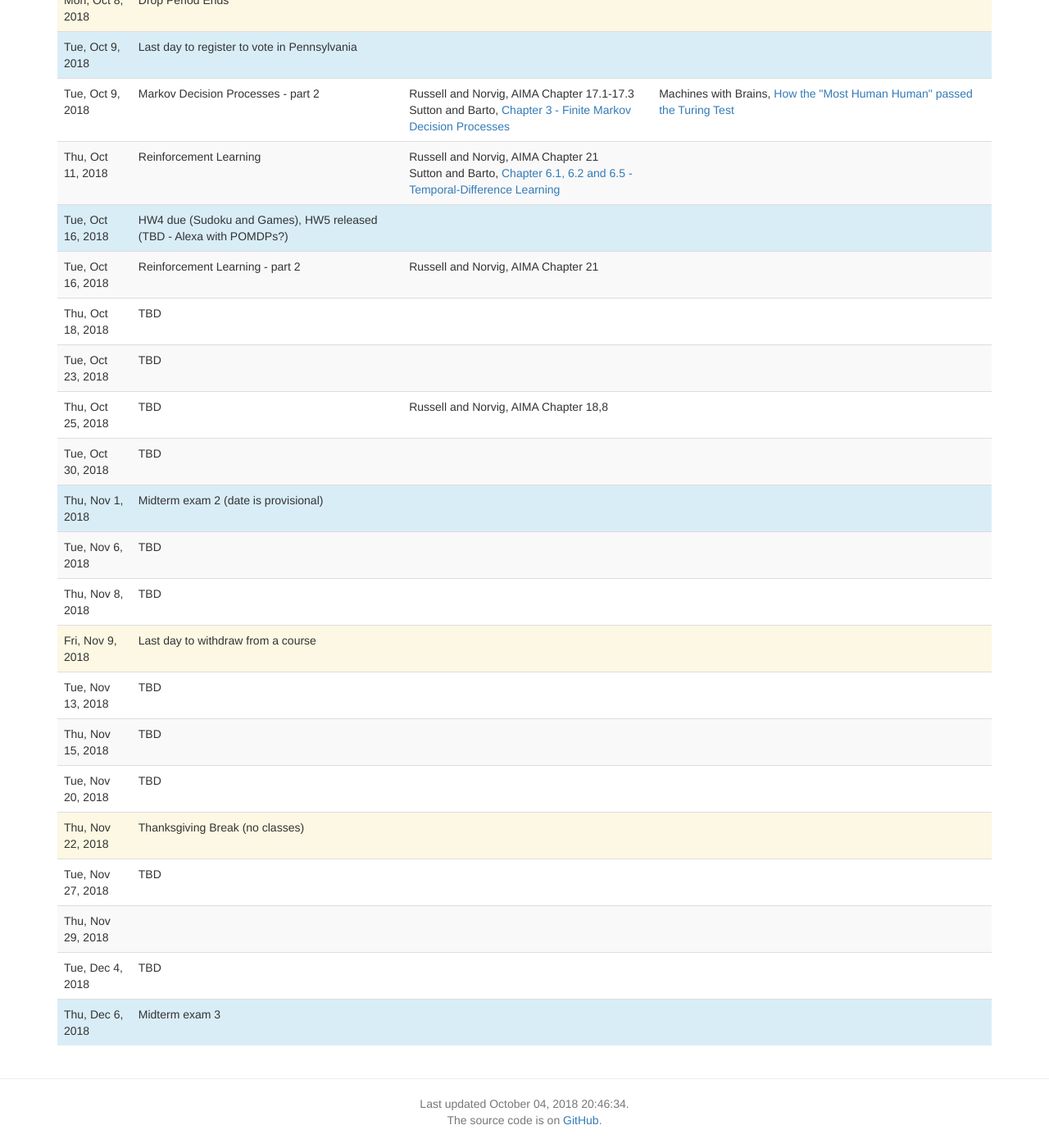
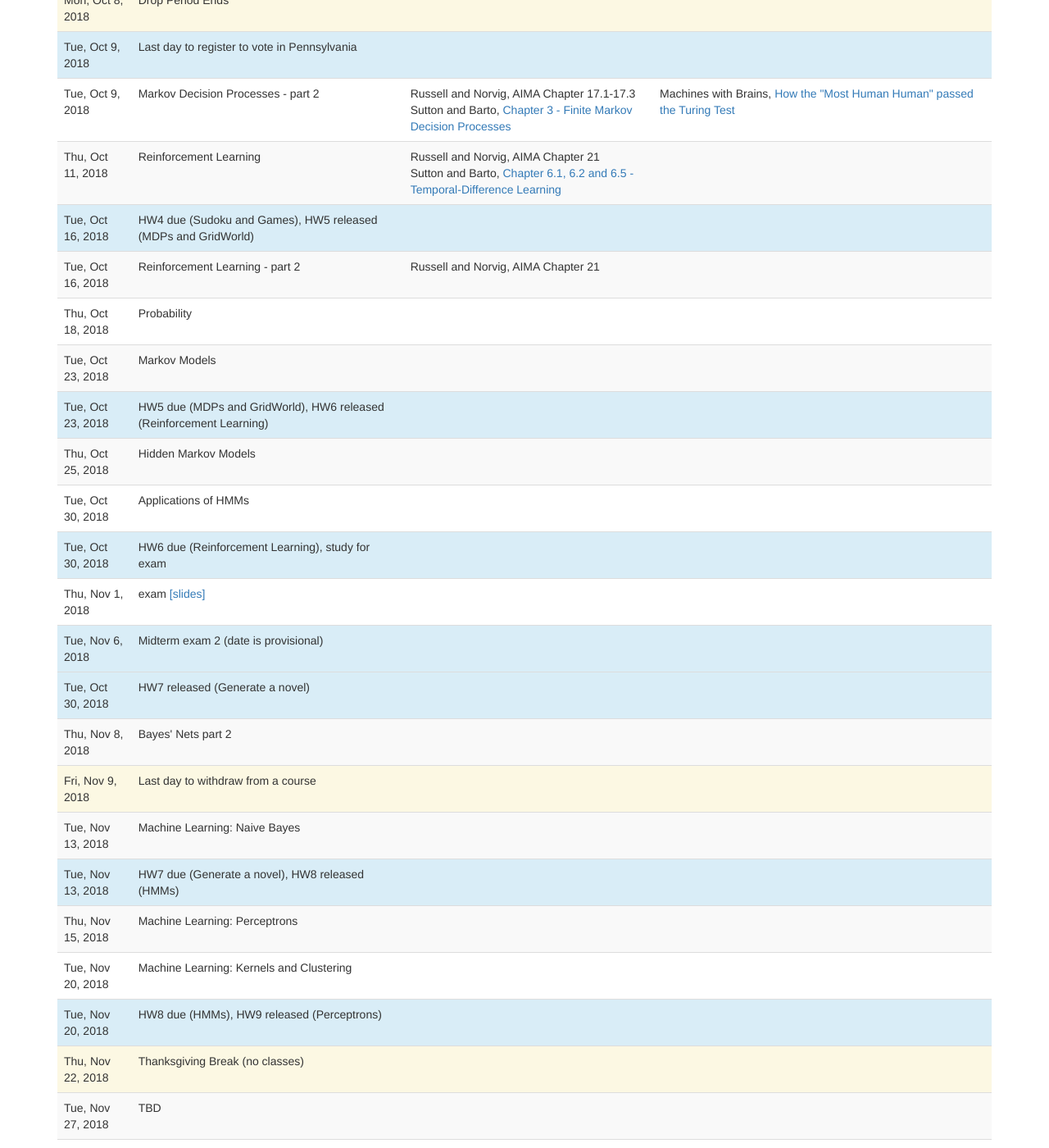
Before and after one commit to artificial-intelligence-class/artificial-intelligence-class.github.io, a Jekyll site: the page built from lectures.md, in a window 1280 px wide and 1400 px high, scrolled down 1578 px. Shown: the whole window at 82% size. Built offline with Jekyll 4.4.1, drawn with Linux system fonts in a browser that asks for light colours; nearby versions of some CDN libraries; a script that is not in the unit is left out; before the commit the page ends 2954 px from its top, so only the background shows below that; some of the changed text lies outside the part shown.

Commit message:
Provisional schedule for HWs and lectures

```diff
--- a/_data/lectures.yaml
+++ b/_data/lectures.yaml
@@ -262,7 +262,7 @@
 
 -
   date: 2018-10-16
-  title:  HW4 due (Sudoku and Games), HW5 released (TBD - Alexa with POMDPs?)
+  title:  HW4 due (Sudoku and Games), HW5 released (MDPs and GridWorld)
   type: exam
 -
   date: 2018-10-16
@@ -276,40 +276,48 @@
 -
   date: 2018-10-18
   slides:
-  title:  TBD
+  title:  Probability
   readings:
 -
   date: 2018-10-23
   slides:
-  title:  TBD
+  title:  Markov Models
   readings:
+-
+  date: 2018-10-23
+  title:  HW5 due (MDPs and GridWorld), HW6 released (Reinforcement Learning)
+  type: exam
 -
   date: 2018-10-25
   slides:
-  title:  TBD
+  title:  Hidden Markov Models
   readings:
-    -
-      title: AIMA Chapter 18,8
-      authors: Russell and Norvig
-      optional: false
 -
   date: 2018-10-30
   slides:
-  title:  TBD
+  title:  Applications of HMMs
   readings:
 -
+  date: 2018-10-30
+  title:  HW6 due (Reinforcement Learning), study for exam
+  type: exam
+-
   date: 2018-11-01
+  slides: Bayes' Nets
+  title: exam
+  readings:
+-
+  date: 2018-11-06
   title:  Midterm exam 2 (date is provisional)
   type: exam
 -
-  date: 2018-11-06
-  slides:
-  title:  TBD
-  readings:
+  date: 2018-10-30
+  title:  HW7 released (Generate a novel)
+  type: exam
 -
   date: 2018-11-08
   slides:
-  title:  TBD
+  title:  Bayes' Nets part 2
   readings:
 -
   date: 2018-11-09
@@ -318,18 +326,26 @@
 -
   date: 2018-11-13
   slides:
-  title:  TBD
+  title:   Machine Learning&colon; Naive Bayes
   readings:
+-
+  date: 2018-11-13
+  title:  HW7 due (Generate a novel), HW8 released (HMMs)
+  type: exam
 -
   date: 2018-11-15
   slides:
-  title:  TBD
+  title:  Machine Learning&colon; Perceptrons
   readings:
 -
   date: 2018-11-20
   slides:
-  title:  TBD
+  title:  Machine Learning&colon; Kernels and Clustering
   readings:
+-
+  date: 2018-11-20
+  title:  HW8 due (HMMs), HW9 released (Perceptrons)
+  type: exam
 -
   date: 2018-11-22
   title: Thanksgiving Break (no classes)
@@ -337,13 +353,17 @@
 -
   date: 2018-11-27
   slides:
-  title:  TBD
+  title:      TBD
   readings:
 -
   date: 2018-11-29
   slides:
-  title:
+  title: TBD
   readings:
+-
+  date: 2018-11-29
+  title:  HW9 due (Perceptrons)
+  type: exam
 -
   date: 2018-12-04
   slides:
--- a/_layouts/default.html
+++ b/_layouts/default.html
@@ -68,6 +68,11 @@
                 <li><a href="{{ site.baseurl }}/homeworks/hw2/homework2.html">HW2: Uninformed Search</a></li>
                 <li><a href="{{ site.baseurl }}/homeworks/hw3/homework3.html">HW3: Informed Search</a></li>
                 <li><a href="{{ site.baseurl }}/homeworks/hw4/homework4.html">HW4: Sudoku and Games</a></li>
+                <li><a href="{{ site.baseurl }}/homeworks/hw5/homework5.html">(provisional) HW5: MDPs and Gridworld </a></li>
+                <li><a href="{{ site.baseurl }}/homeworks/hw6/homework6.html">(provisional) HW6: Reinforcement Learning</a></li>
+                <li><a href="{{ site.baseurl }}/homeworks/hw7/homework7.html">(provisional) HW7: Generate A Novel</a></li>
+                <li><a href="{{ site.baseurl }}/homeworks/hw8/homework8.html">(provisional) HW8: Hidden Markov Models</a></li>
+                <li><a href="{{ site.baseurl }}/homeworks/hw9/homework9.html">(provisional) HW9: Perceptrons</a></li>
               </ol>
 
             <li id="staff"><a href="{{ site.baseurl }}/staff.html">Staff</a></li>
```
